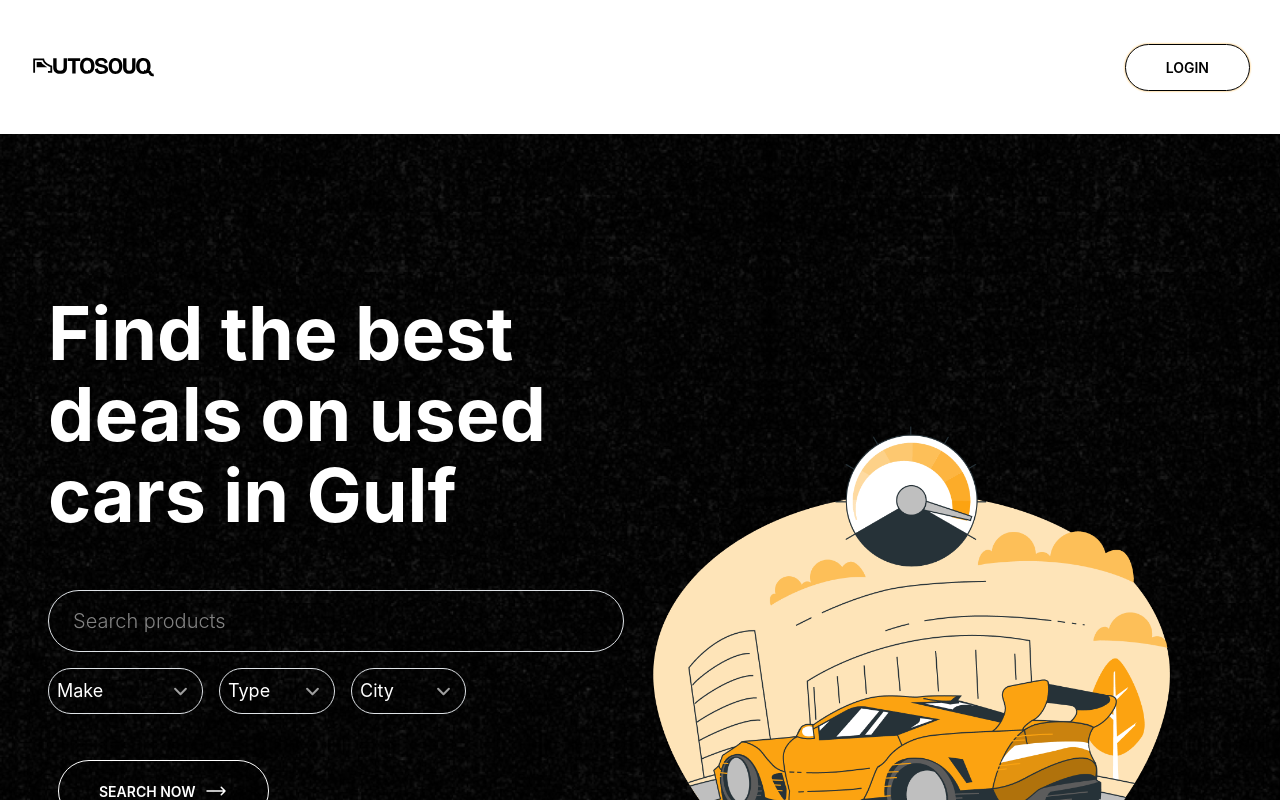
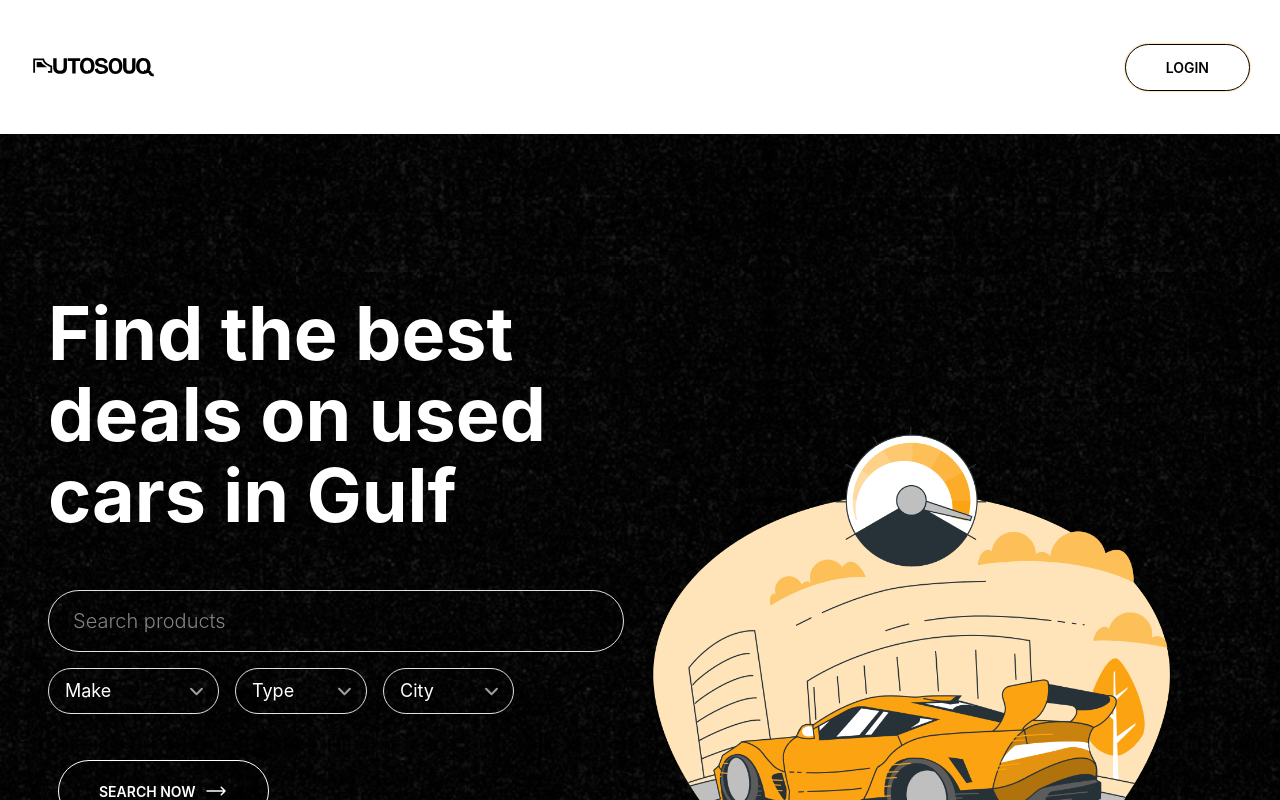
Before and after one commit to mohammadshaad/autosouq, a React (Create React App) app: page / in a window 1280 px wide. Shown: the top 800 px of the page. Built offline with nearby package versions, Linux system fonts and the light colour scheme; no server answers; the database is empty.

Commit message:
Update select element styling in Hero component

```diff
--- a/src/Components/Hero.js
+++ b/src/Components/Hero.js
@@ -39,7 +39,7 @@ export const Hero = ({ setSearchTerm, setSelectedFilter }) => {
             <div className="flex items-center text-sm md:text-lg justify-start gap-4 flex-wrap">
               <select
                 onChange={(e) => setSelectedFilter(e.target.value)}
-                className="p-2 border border-gray-300 rounded-full focus:outline-none focus:border-lightOrange bg-transparent"
+                className="sm:!px-2 sm:!py-2 lg:!py-2 lg:!px-4 border border-gray-300 rounded-full focus:outline-none focus:border-lightOrange bg-transparent"
               >
                 <option value="">Make</option>
                 <option value="Toyota">Toyota</option>
@@ -59,7 +59,7 @@ export const Hero = ({ setSearchTerm, setSelectedFilter }) => {
               </select>
               <select
                 onChange={(e) => setSelectedFilter(e.target.value)}
-                className="p-2 border border-gray-300 rounded-full focus:outline-none focus:border-lightOrange bg-transparent"
+                className="sm:!px-2 sm:!py-2 lg:!py-2 lg:!px-4 border border-gray-300 rounded-full focus:outline-none focus:border-lightOrange bg-transparent"
               >
                 <option value="">Type</option>
                 <option value="SUV">SUV</option>
@@ -72,7 +72,7 @@ export const Hero = ({ setSearchTerm, setSelectedFilter }) => {
               </select>
               <select
                 onChange={(e) => setSelectedFilter(e.target.value)}
-                className="p-2 border border-gray-300 rounded-full focus:outline-none focus:border-lightOrange bg-transparent"
+                className="sm:!px-2 sm:!py-2 lg:!py-2 lg:!px-4 border border-gray-300 rounded-full focus:outline-none focus:border-lightOrange bg-transparent"
               >
                 <option value="">City</option>
                 <option value="Abu Dhabi">Abu Dhabi</option>
```
